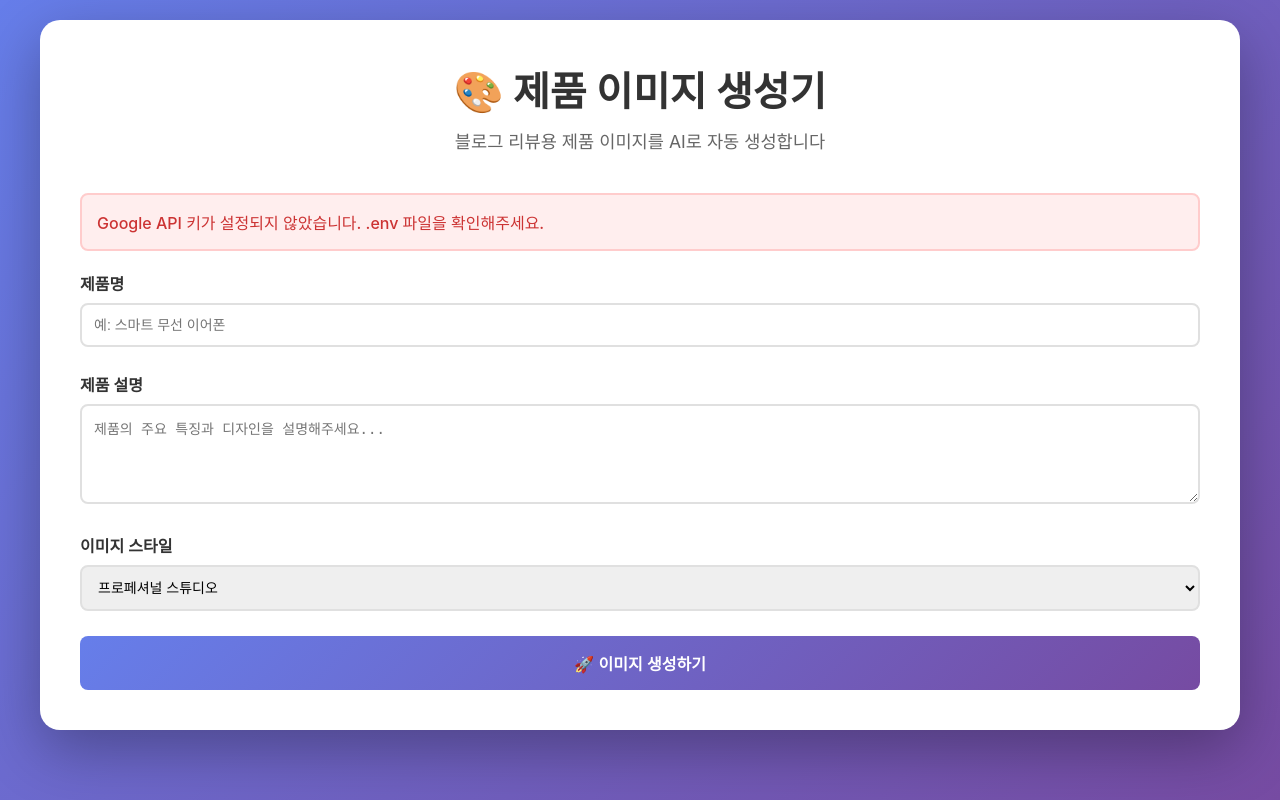
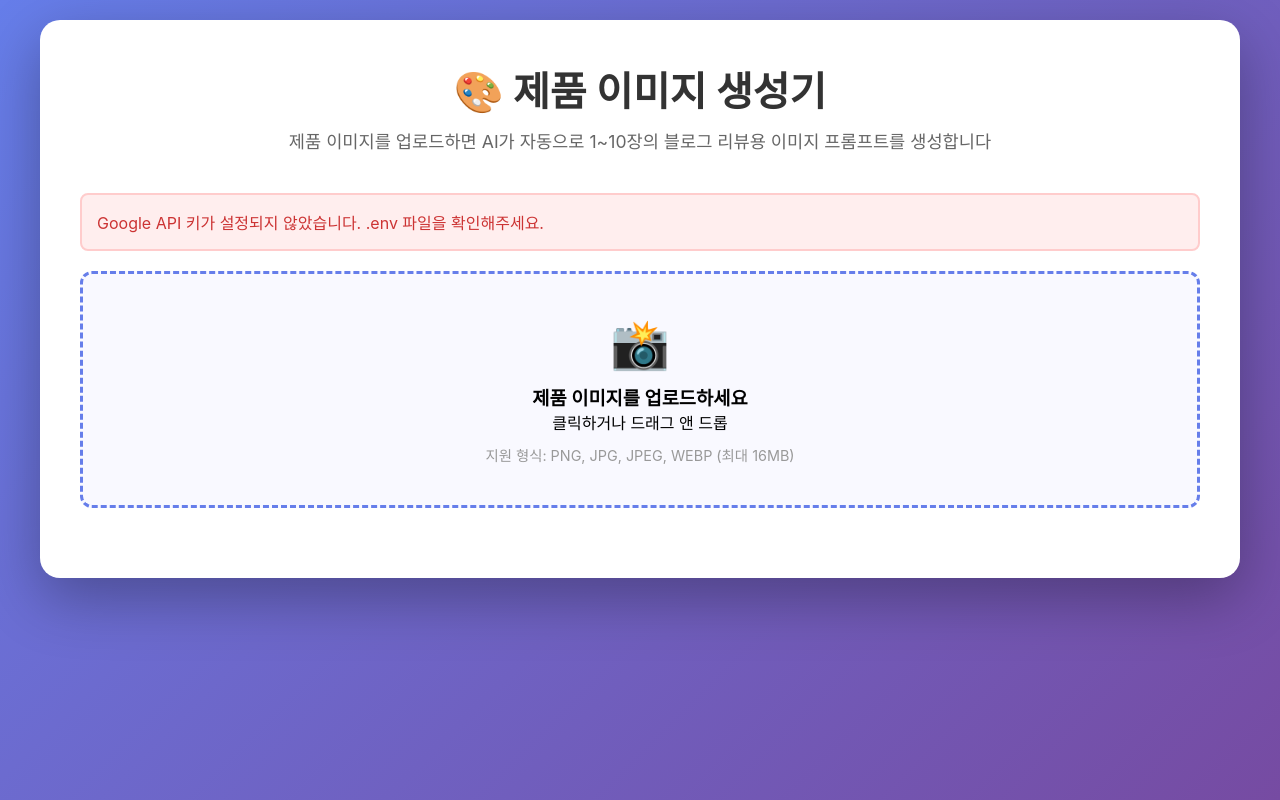
Before and after one commit to riyom2232/claude-code-test, a Flask app: page / in a window 1280 px wide. Run offline with Flask 3, Linux system fonts and the light colour scheme.

Commit message:
이미지 업로드 기반으로 변경 - 원래 기능 복원

```diff
--- a/templates/index.html
+++ b/templates/index.html
@@ -36,8 +36,35 @@
             margin-bottom: 40px;
             font-size: 1.1em;
         }
+        .upload-section {
+            margin-bottom: 30px;
+        }
+        .upload-area {
+            border: 3px dashed #667eea;
+            border-radius: 12px;
+            padding: 40px;
+            text-align: center;
+            background: #f9f9ff;
+            cursor: pointer;
+            transition: all 0.3s;
+        }
+        .upload-area:hover {
+            background: #f0f0ff;
+            border-color: #764ba2;
+        }
+        .upload-area.dragover {
+            background: #e8e8ff;
+            border-color: #764ba2;
+        }
+        input[type="file"] {
+            display: none;
+        }
+        .upload-icon {
+            font-size: 48px;
+            margin-bottom: 10px;
+        }
         .form-group {
-            margin-bottom: 25px;
+            margin-bottom: 20px;
         }
         label {
             display: block;
@@ -45,25 +72,12 @@
             font-weight: 600;
             color: #333;
         }
-        input[type="text"],
-        textarea,
-        select {
+        input[type="number"] {
             width: 100%;
             padding: 12px;
             border: 2px solid #e0e0e0;
             border-radius: 8px;
             font-size: 14px;
-            transition: border-color 0.3s;
-        }
-        input[type="text"]:focus,
-        textarea:focus,
-        select:focus {
-            outline: none;
-            border-color: #667eea;
-        }
-        textarea {
-            resize: vertical;
-            min-height: 100px;
         }
         button {
             background: linear-gradient(135deg, #667eea 0%, #764ba2 100%);
@@ -74,21 +88,20 @@
             font-size: 16px;
             font-weight: 600;
             cursor: pointer;
-            transition: transform 0.2s, box-shadow 0.2s;
+            transition: transform 0.2s;
             width: 100%;
         }
         button:hover {
             transform: translateY(-2px);
-            box-shadow: 0 5px 15px rgba(102, 126, 234, 0.4);
         }
-        button:active {
-            transform: translateY(0);
+        button:disabled {
+            opacity: 0.6;
+            cursor: not-allowed;
         }
         .loading {
             display: none;
             text-align: center;
             padding: 20px;
-            font-size: 18px;
             color: #667eea;
         }
         .spinner {
@@ -104,33 +117,30 @@
             0% { transform: rotate(0deg); }
             100% { transform: rotate(360deg); }
         }
-        .error-message,
-        .success-message {
+        .error-message {
             display: none;
             padding: 15px;
             border-radius: 8px;
             margin-bottom: 20px;
-            font-weight: 500;
-        }
-        .error-message {
             background-color: #fee;
             color: #c33;
             border: 2px solid #fcc;
         }
-        .success-message {
-            background-color: #efe;
-            color: #3c3;
-            border: 2px solid #cfc;
+        .preview-image {
+            max-width: 300px;
+            margin: 20px auto;
+            display: none;
+            border-radius: 8px;
+        }
+        .preview-image img {
+            width: 100%;
+            border-radius: 8px;
         }
         .generated-section {
             display: none;
             margin-top: 40px;
             padding-top: 40px;
             border-top: 2px solid #e0e0e0;
-        }
-        .generated-section h2 {
-            margin-bottom: 20px;
-            color: #333;
         }
         .generated-grid {
             display: grid;
@@ -143,85 +153,152 @@
             padding: 15px;
             background: #f9f9f9;
         }
-        .generated-item-content {
-            margin-bottom: 10px;
-        }
         .generated-item-title {
             font-weight: 600;
-            font-size: 16px;
             margin-bottom: 8px;
             color: #333;
         }
         .generated-item-prompt {
             font-size: 14px;
             color: #666;
-            margin-bottom: 8px;
             line-height: 1.4;
-        }
-        .generated-item-status {
-            display: inline-block;
-            padding: 4px 8px;
-            background: #667eea;
-            color: white;
-            border-radius: 4px;
-            font-size: 12px;
         }
     </style>
 </head>
 <body>
     <div class="container">
         <h1>🎨 제품 이미지 생성기</h1>
-        <p class="subtitle">블로그 리뷰용 제품 이미지를 AI로 자동 생성합니다</p>
+        <p class="subtitle">제품 이미지를 업로드하면 AI가 자동으로 1~10장의 블로그 리뷰용 이미지 프롬프트를 생성합니다</p>
 
         <div class="error-message" id="errorMessage"></div>
-        <div class="success-message" id="successMessage"></div>
 
-        <form id="generateForm">
-            <div class="form-group">
-                <label for="productName">제품명</label>
-                <input type="text" id="productName" name="productName" required
-                       placeholder="예: 스마트 무선 이어폰">
+        <div class="upload-section">
+            <div class="upload-area" id="uploadArea">
+                <div class="upload-icon">📸</div>
+                <h3>제품 이미지를 업로드하세요</h3>
+                <p>클릭하거나 드래그 앤 드롭</p>
+                <p style="font-size: 0.9em; color: #999; margin-top: 10px;">지원 형식: PNG, JPG, JPEG, WEBP (최대 16MB)</p>
             </div>
+            <input type="file" id="fileInput" accept="image/png,image/jpeg,image/jpg,image/webp">
+        </div>
 
-            <div class="form-group">
-                <label for="productDescription">제품 설명</label>
-                <textarea id="productDescription" name="productDescription" required
-                          placeholder="제품의 주요 특징과 디자인을 설명해주세요..."></textarea>
-            </div>
+        <div class="preview-image" id="previewImage">
+            <img src="" alt="미리보기" id="preview">
+        </div>
 
-            <div class="form-group">
-                <label for="imageStyle">이미지 스타일</label>
-                <select id="imageStyle" name="imageStyle">
-                    <option value="professional">프로페셔널 스튜디오</option>
-                    <option value="lifestyle">라이프스타일</option>
-                    <option value="minimalist">미니멀리스트</option>
-                    <option value="vibrant">생동감 넘치는</option>
-                </select>
-            </div>
+        <div class="form-group" id="numImagesGroup" style="display: none;">
+            <label for="numImages">생성할 이미지 개수 (1-10):</label>
+            <input type="number" id="numImages" min="1" max="10" value="10">
+        </div>
 
-            <button type="submit">🚀 이미지 생성하기</button>
-        </form>
+        <button id="generateBtn" style="display: none;">🚀 이미지 프롬프트 생성하기</button>
 
         <div class="loading" id="loading">
             <div class="spinner"></div>
-            <p>AI가 이미지를 생성하고 있습니다...</p>
+            <p>AI가 이미지를 분석하고 프롬프트를 생성하고 있습니다...</p>
         </div>
 
         <div class="generated-section" id="generatedSection">
-            <h2>생성된 프롬프트</h2>
+            <h2>📝 생성된 이미지 프롬프트</h2>
             <div class="generated-grid" id="generatedGrid"></div>
         </div>
     </div>
+
     <script>
-        const form = document.getElementById('generateForm');
-        form.addEventListener('submit', async (e) => {
+        let uploadedFilename = null;
+
+        const uploadArea = document.getElementById('uploadArea');
+        const fileInput = document.getElementById('fileInput');
+        const generateBtn = document.getElementById('generateBtn');
+        const numImagesGroup = document.getElementById('numImagesGroup');
+        const previewImage = document.getElementById('previewImage');
+        const preview = document.getElementById('preview');
+
+        // 업로드 영역 클릭
+        uploadArea.addEventListener('click', () => fileInput.click());
+
+        // 드래그 앤 드롭
+        uploadArea.addEventListener('dragover', (e) => {
             e.preventDefault();
+            uploadArea.classList.add('dragover');
+        });
 
-            const formData = {
-                productName: document.getElementById('productName').value,
-                productDescription: document.getElementById('productDescription').value,
-                imageStyle: document.getElementById('imageStyle').value
+        uploadArea.addEventListener('dragleave', () => {
+            uploadArea.classList.remove('dragover');
+        });
+
+        uploadArea.addEventListener('drop', (e) => {
+            e.preventDefault();
+            uploadArea.classList.remove('dragover');
+            const files = e.dataTransfer.files;
+            if (files.length > 0) {
+                handleFile(files[0]);
+            }
+        });
+
+        // 파일 선택
+        fileInput.addEventListener('change', (e) => {
+            if (e.target.files.length > 0) {
+                handleFile(e.target.files[0]);
+            }
+        });
+
+        // 파일 처리
+        async function handleFile(file) {
+            if (!file.type.startsWith('image/')) {
+                showError('이미지 파일만 업로드할 수 있습니다.');
+                return;
+            }
+
+            // 미리보기
+            const reader = new FileReader();
+            reader.onload = (e) => {
+                preview.src = e.target.result;
+                previewImage.style.display = 'block';
             };
+            reader.readAsDataURL(file);
+
+            // 파일 업로드
+            const formData = new FormData();
+            formData.append('file', file);
+
+            showLoading();
+            hideError();
+
+            try {
+                const response = await fetch('/upload', {
+                    method: 'POST',
+                    body: formData
+                });
+
+                const data = await response.json();
+                hideLoading();
+
+                if (response.ok) {
+                    uploadedFilename = data.filename;
+                    generateBtn.style.display = 'block';
+                    numImagesGroup.style.display = 'block';
+                } else {
+                    showError(data.error || '업로드 중 오류가 발생했습니다.');
+                }
+            } catch (error) {
+                hideLoading();
+                showError('서버와의 통신 중 오류가 발생했습니다: ' + error.message);
+            }
+        }
+
+        // 생성 버튼 클릭
+        generateBtn.addEventListener('click', async () => {
+            if (!uploadedFilename) {
+                showError('먼저 이미지를 업로드해주세요.');
+                return;
+            }
+
+            const numImages = parseInt(document.getElementById('numImages').value);
+            if (numImages < 1 || numImages > 10) {
+                showError('이미지 개수는 1-10 사이여야 합니다.');
+                return;
+            }
 
             showLoading();
             hideError();
@@ -232,23 +309,26 @@
                     headers: {
                         'Content-Type': 'application/json',
                     },
-                    body: JSON.stringify(formData)
+                    body: JSON.stringify({
+                        filename: uploadedFilename,
+                        num_images: numImages
+                    })
                 });
 
                 const data = await response.json();
                 hideLoading();
 
                 if (response.ok) {
-                    showSuccess('프롬프트가 성공적으로 생성되었습니다!');
-                    displayGeneratedImages(data.images);
+                    displayGeneratedImages(data.generated_images);
                 } else {
-                    showError(data.error || '오류가 발생했습니다.');
+                    showError(data.error || '생성 중 오류가 발생했습니다.');
                 }
             } catch (error) {
                 hideLoading();
                 showError('서버와의 통신 중 오류가 발생했습니다: ' + error.message);
             }
         });
+
         function displayGeneratedImages(images) {
             const generatedGrid = document.getElementById('generatedGrid');
             const generatedSection = document.getElementById('generatedSection');
@@ -257,45 +337,37 @@
             images.forEach(img => {
                 html += `
                     <div class="generated-item">
-                        <div class="generated-item-content">
-                            <div class="generated-item-title">${img.title}</div>
-                            <div class="generated-item-prompt">${img.prompt}</div>
-                            <div class="generated-item-status">${img.status === 'prompt_ready' ? '프롬프트 준비됨' : '생성됨'}</div>
-                            ${img.message ? `<p style="margin-top: 10px; color: #999; font-size: 0.85em;">${img.message}</p>` : ''}
-                        </div>
+                        <div class="generated-item-title">${img.id}. ${img.title}</div>
+                        <div class="generated-item-prompt">${img.prompt}</div>
+                        ${img.message ? `<p style="margin-top: 10px; color: #999; font-size: 0.85em;">${img.message}</p>` : ''}
                     </div>
                 `;
             });
             generatedGrid.innerHTML = html;
             generatedSection.style.display = 'block';
         }
-        // UI 헬퍼 함수
+
         function showLoading() {
             document.getElementById('loading').style.display = 'block';
         }
+
         function hideLoading() {
             document.getElementById('loading').style.display = 'none';
         }
+
         function showError(message) {
             const errorDiv = document.getElementById('errorMessage');
             errorDiv.textContent = message;
             errorDiv.style.display = 'block';
-            // 오류 메시지를 60초 동안 표시 (사용자가 충분히 읽을 수 있도록)
             setTimeout(() => {
                 errorDiv.style.display = 'none';
             }, 60000);
         }
+
         function hideError() {
             document.getElementById('errorMessage').style.display = 'none';
         }
-        function showSuccess(message) {
-            const successDiv = document.getElementById('successMessage');
-            successDiv.textContent = message;
-            successDiv.style.display = 'block';
-            setTimeout(() => {
-                successDiv.style.display = 'none';
-            }, 3000);
-        }
+
         // 페이지 로드 시 API 상태 체크
         fetch('/health')
             .then(response => response.json())
```
